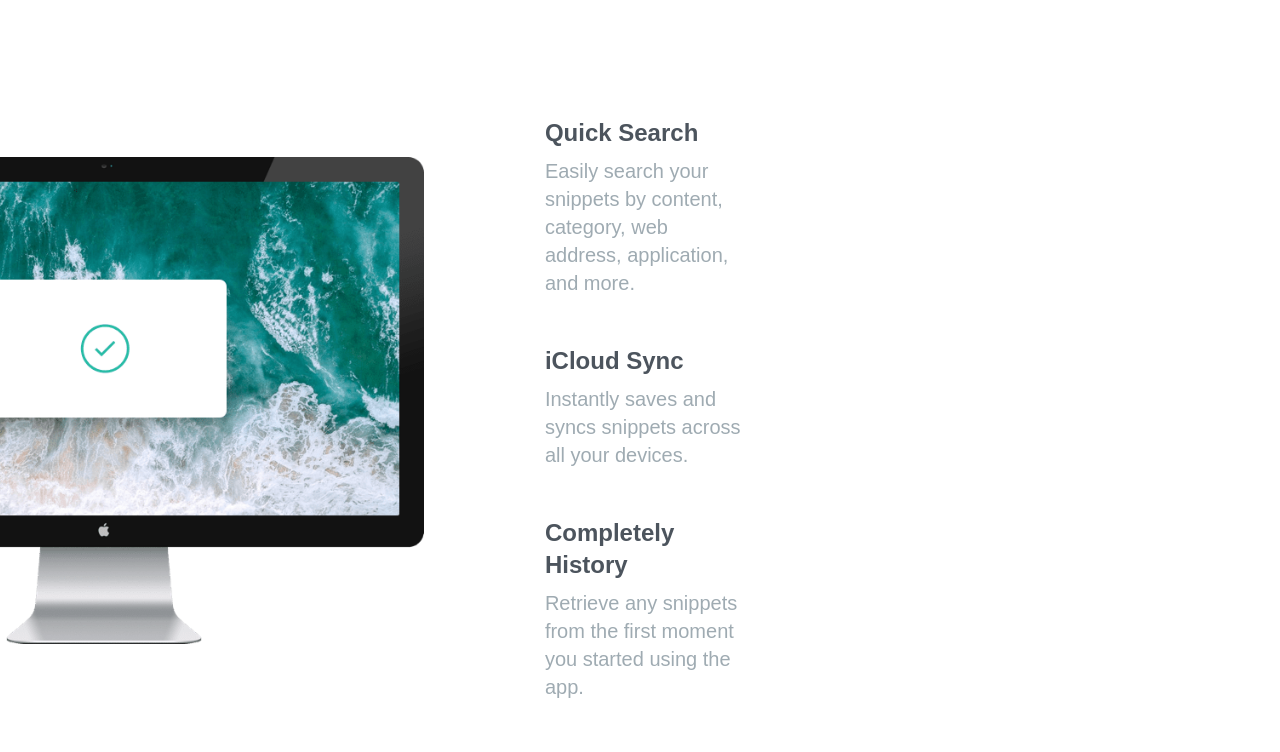
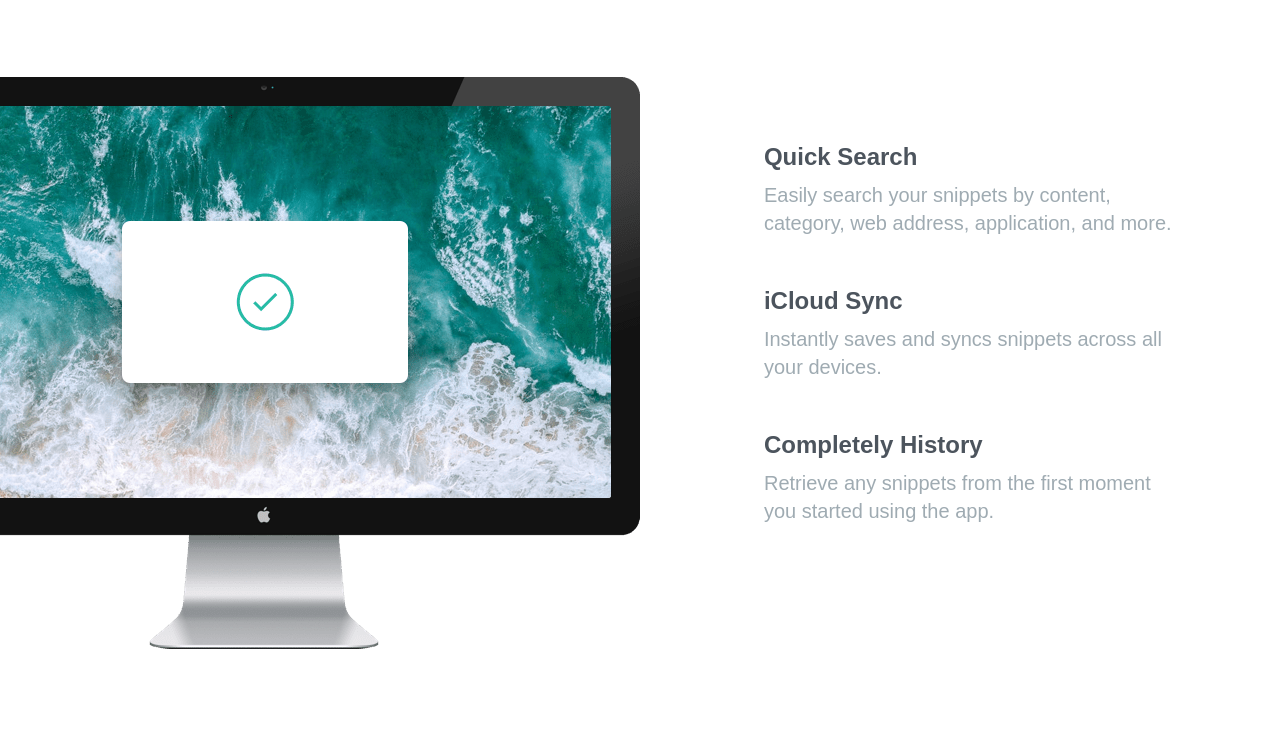
Before and after one commit to stackj007/clipboard-landing-page, a website: page index.html in a window 1280 px wide. Shown: the part 948-1700 px from the top of the page. Drawn offline with Linux system fonts and the light colour scheme; a web font is replaced by a local one.

Commit message:
style improvements

```diff
--- a/index.html
+++ b/index.html
@@ -78,7 +78,7 @@
 
     <!-- Features Section -->
     <section>
-      <div class="section-container my-20 flex">
+      <div class="section-container my-20">
         <div
           class="relative flex flex-col md:flex-row md:space-x-32"
         >
@@ -87,13 +87,13 @@
             <img
               src="./images/image-computer.png"
               alt=""
-              class="md:absolute top-0 right-[50%] my-20"
+              class="md:absolute top-0 right-[50%]"
             />
           </div>
 
           <!-- Items Container -->
           <div
-            class="flex flex-col text-center mt-10 mb-24 space-y-12 text-xl md:text-left md:pl-16 md:w-1/2"
+            class="flex flex-col text-center mt-16 mb-24 space-y-12 text-xl md:text-left md:mb-60 md:pl-16 md:w-1/2"
           >
             <!-- item 1 -->
             <div>
```
Also changed, not shown: css/style.css.
